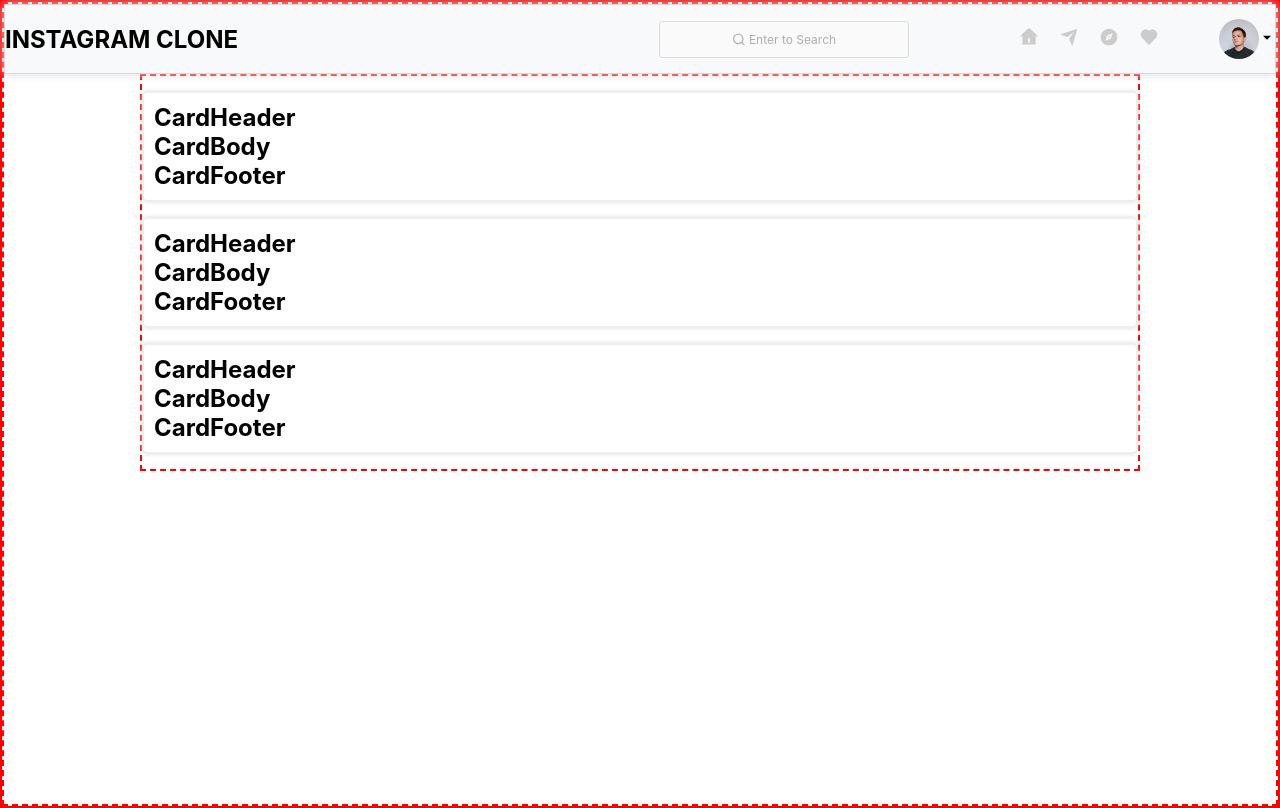
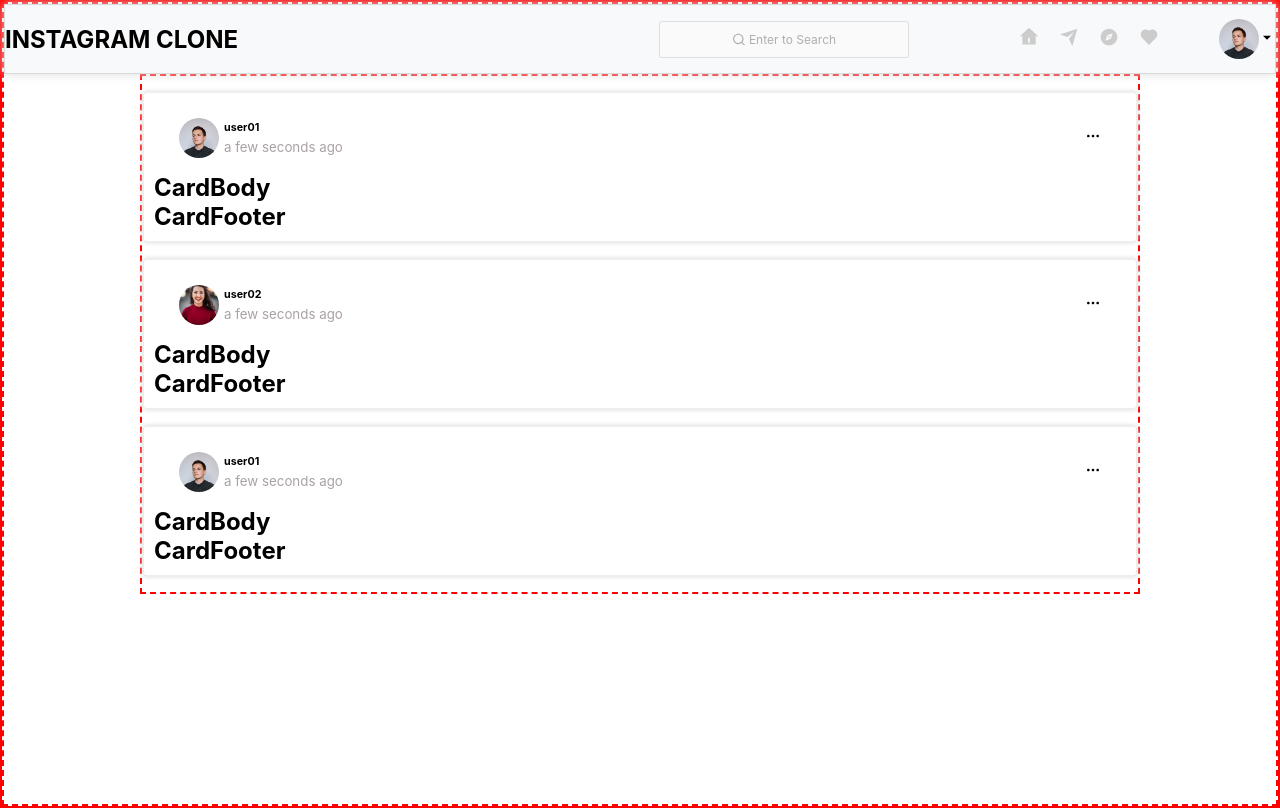
Before and after one commit to TimothyAttah/Instagram-clone-with-reactjs, a React (Create React App) app in the folder client/: page /posts in a window 1280 px wide. Built offline with nearby package versions, Linux system fonts and the light colour scheme.

Commit message:
Created Card header post

```diff
--- a/client/src/components/helper/Helper.jsx
+++ b/client/src/components/helper/Helper.jsx
@@ -44,3 +44,12 @@ export const dummyUser = [
     fullName: 'Faith Ken',
   },
 ];
+
+export const auth = {
+  user: {
+    _id: '1',
+    username: 'user01',
+    followers: [],
+    following: [],
+  },
+};
--- a/client/src/components/icons/Icons.js
+++ b/client/src/components/icons/Icons.js
@@ -17,6 +17,7 @@ import {
   RiChat3Line,
   RiEdit2Fill,
   RiArrowDownSFill,
+  RiCopyrightLine,
 } from 'react-icons/ri';
 
 const Icons = {
@@ -38,6 +39,7 @@ const Icons = {
   UserMenu: RiAccountCircleFill,
   Send: RiSendPlaneFill,
   ArrowDown: RiArrowDownSFill,
+  Copy: RiCopyrightLine,
 };
 
 export default Icons;
--- a/client/src/components/postCard/CardHeader.jsx
+++ b/client/src/components/postCard/CardHeader.jsx
@@ -1,10 +1,69 @@
-import React from 'react';
+import React, { useState } from 'react';
+import { Link } from 'react-router-dom';
+import moment from 'moment';
+import { StyledAvatar } from '../styles/avatar';
+import Icons from '../icons/Icons';
+import { auth } from '../helper/Helper';
+import {
+  StyledCardHeader,
+  StyledCardHeaderWrapper,
+  StyledCardName,
+  StyledNavItem,
+  StyledDropDownMenu,
+  StyledDropDownItem,
+} from './style/cardHeader';
 
 const CardHeader = ({ post }) => {
+  const [openMenu, setOpenMenu] = useState(false);
   return (
-    <div>
-      <h2>CardHeader</h2>
-    </div>
+    <StyledCardHeader>
+      <StyledCardHeaderWrapper>
+        <Link to={`/profile/${post.user._id}`}>
+          <StyledAvatar small>
+            <img src={post.user.avatar} alt='' />
+          </StyledAvatar>
+        </Link>
+        <StyledCardName>
+          <h6>
+            <Link to={`/profile/${post.user._id}`}>{post.user.username}</Link>
+          </h6>
+          <small>{moment(post.createdAt).fromNow()}</small>
+        </StyledCardName>
+      </StyledCardHeaderWrapper>
+
+      <StyledNavItem>
+        <span onClick={() => setOpenMenu(!openMenu)}>
+          <Icons.MoreHoriz />
+        </span>
+
+        {openMenu && (
+          <StyledDropDownMenu>
+            {auth.user._id === post.user._id && (
+              <>
+                <StyledDropDownItem>
+                  <span>
+                    <Icons.Edit />
+                  </span>
+                  Edit Post
+                </StyledDropDownItem>
+                <StyledDropDownItem>
+                  <span>
+                    <Icons.Delete />
+                  </span>
+                  Remove Post
+                </StyledDropDownItem>
+              </>
+            )}
+            <StyledDropDownItem>
+              <span>
+                <Icons.Copy />
+              </span>
+              Copy Link
+            </StyledDropDownItem>
+          </StyledDropDownMenu>
+        )}
+      </StyledNavItem>
+    </StyledCardHeader>
   );
 };
 
--- /dev/null
+++ b/client/src/components/postCard/style/cardHeader.js
@@ -0,0 +1,63 @@
+import styled from 'styled-components';
+
+export const StyledCardHeader = styled.div`
+  display: flex;
+  justify-content: space-between;
+  align-items: center;
+  /* cursor: pointer; */
+  padding: 15px 25px;
+`;
+
+export const StyledCardHeaderWrapper = styled.div`
+  display: flex;
+  align-items: center;
+`;
+
+export const StyledCardName = styled.div`
+  /* transform: translateY(3px); */
+  margin-left: 5px;
+
+  h6 {
+    margin-bottom: 2px;
+
+    a {
+      color: ${({ theme }) => theme.textDark};
+    }
+  }
+
+  small {
+    color: ${({ theme }) => theme.lightGreen};
+  }
+`;
+
+export const StyledNavItem = styled.div`
+  position: relative;
+  span {
+    cursor: pointer;
+  }
+`;
+
+export const StyledDropDownMenu = styled.div`
+  border: 1px solid ${({ theme }) => theme.gray};
+  padding: 10px;
+  margin-bottom: 10px;
+  position: absolute;
+  left: inherit !important;
+  right: 0;
+  background: ${({ theme }) => theme.bgLight};
+  width: 160px;
+  z-index: 5;
+`;
+
+export const StyledDropDownItem = styled.div`
+  display: flex;
+  align-items: center;
+  margin: 5px 0;
+  cursor: pointer;
+
+  span {
+    margin-right: 10px;
+    display: flex;
+    align-items: center;
+  }
+`;
--- a/client/src/redux/reducers/postReducer.js
+++ b/client/src/redux/reducers/postReducer.js
@@ -37,7 +37,7 @@ const initialState = {
       comments: [],
       user: {
         avatar: images.Alex,
-        _id: '3',
+        _id: '1',
         username: 'user01',
       },
       createdAt: new Date(),
--- a/client/src/themes/theme.js
+++ b/client/src/themes/theme.js
@@ -1,6 +1,6 @@
 const theme = {
   textDark: '#000',
-  textLight: ' #000',
+  textLight: ' #fff',
   bgLight: '#fff',
   bgDark: ' #000',
   lightBlue: ' #fcb4cd',
@@ -11,6 +11,7 @@ const theme = {
   bgColor: '#f8f9fa',
   rgbColor: 'rgb(0, 0, 0, 0.125)',
   lightDark: '#121212',
+  lightGreen: '#aaa2a2',
 };
 
 export default theme;
```
Also changed, not shown: client/src/components/postCard/style/cardFooter.js (added, +9 -0 lines), client/src/components/postCard/style/cardBody.js (added).
